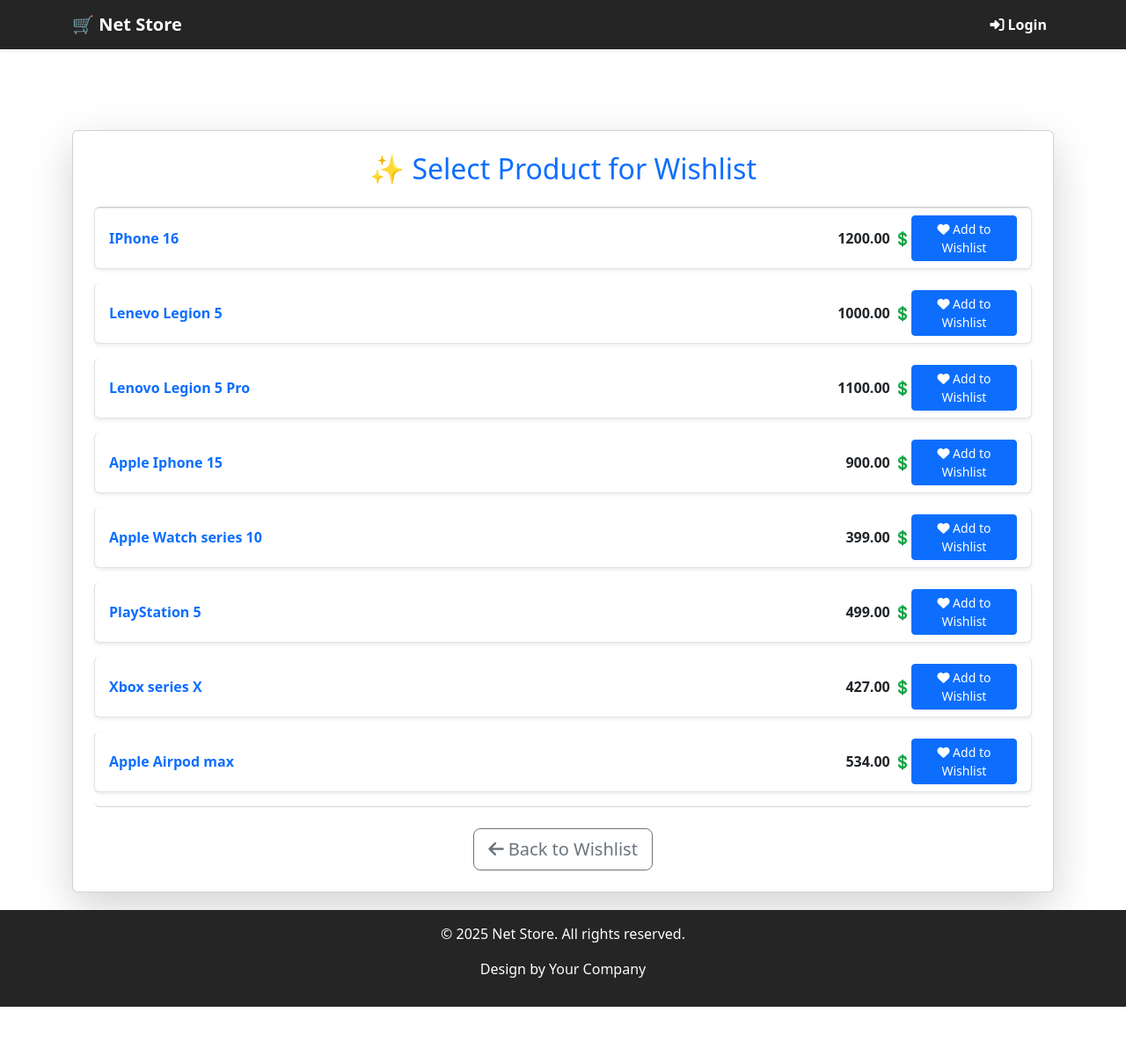
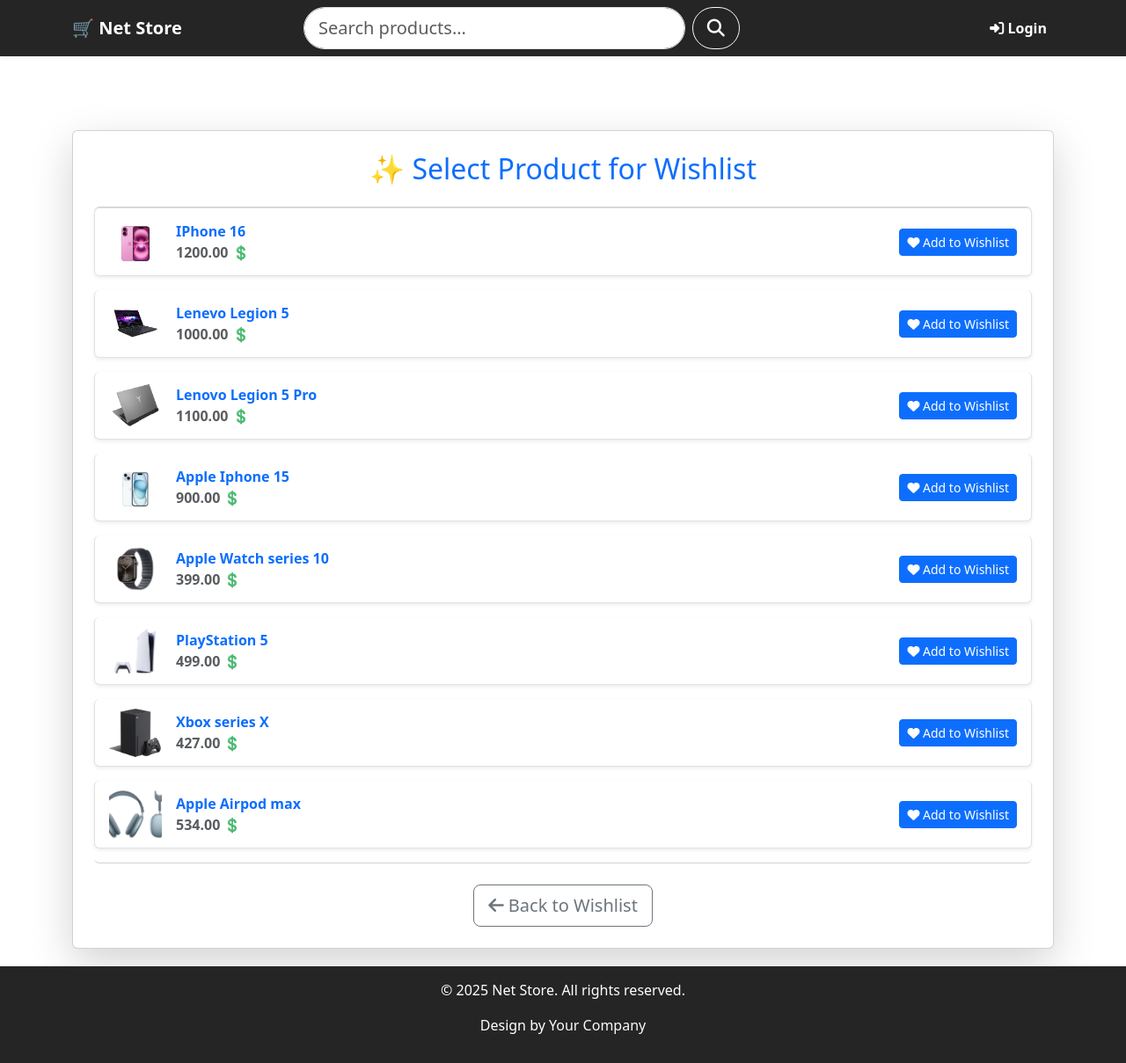
Before and after one commit to aryanpuransanaye/net-store, a Django app: page /customers/product-select/ in a window 1280 px wide. Shown: the whole page at 88% size. Before the commit the page ends 1145 px from the top, so only its background shows below. Run offline with Django 5.2, Linux system fonts and the light colour scheme; data comes from the database, SQL or seed files in the repository; both versions use the stored data as it was after the commit.

Commit message:
Add product search functionality and update navigation with search bar; refactor templates for improved layout

```diff
--- a/customers/templates/customers/product_select.html
+++ b/customers/templates/customers/product_select.html
@@ -8,15 +8,18 @@
         <ul class="list-group">
             {% for product in products %}
                 <li class="list-group-item d-flex justify-content-between align-items-center shadow-sm rounded mb-3">
-                    <div class="d-flex justify-content-between w-100">
-                       <a href="{% url 'products:product-detail' product.id %}" class="fw-bold text-decoration-none">
-                            {{ product.name }}
-                        </a>
+                    <div class="d-flex align-items-center">
+                        <!-- تصویر محصول -->
+                        <img src="{{ product.image.url }}" alt="{{ product.name }}" class="rounded" width="60" height="60" style="object-fit: cover;">
 
-                        <span class="fw-bold">{{ product.price }} 💲</span>
+                        <div class="d-flex flex-column ms-3">
+                            <a href="{% url 'products:product-detail' product.id %}" class="fw-bold text-decoration-none">
+                                {{ product.name }}
+                            </a>
+                            <span class="fw-bold text-muted">{{ product.price }} 💲</span>
+                        </div>
                     </div>
 
-                    <!-- دکمه افزودن به لیست علاقمندی -->
                     <a href="{% url 'customers:wishlist-add' product.id %}" class="btn btn-sm btn-primary">
                         <i class="fas fa-heart"></i> Add to Wishlist
                     </a>
--- a/products/templates/products/home.html
+++ b/products/templates/products/home.html
@@ -75,7 +75,6 @@
             </div>
 
             <div class="col-12 text-center d-flex justify-content-center">
-                <button type="submit" class="btn btn-primary mt-3 me-2">✅ Apply Filters</button>
                 <a href="{% url 'products:home' %}" class="btn btn-sm btn-secondary mt-3">🔄 Reset</a>
             </div>
         </form>
--- a/products/urls.py
+++ b/products/urls.py
@@ -8,5 +8,6 @@ urlpatterns = [
     path('detail/<int:product_id>/', views.product_detail, name='product-detail'),
     path('review/<int:product_id>/', views.product_review, name='product-review'),
     path('add_review/<int:product_id>', views.add_product_review, name='add-product-review'),
+    path('search', views.search_product, name = 'search-product')
 
 ]
--- a/templates/base.html
+++ b/templates/base.html
@@ -106,11 +106,24 @@
 
     <nav class="navbar navbar-expand-lg navbar-dark shadow-sm">
         <div class="container">
-            <a class="navbar-brand fw-bold" href="{% url 'products:home' %}">🛒 Net Store</a>
+
+            <a class="navbar-brand fw-bold me-auto" href="{% url 'products:home' %}">🛒 Net Store</a>
+
             <button class="navbar-toggler" type="button" data-bs-toggle="collapse" data-bs-target="#navbarNav">
                 <span class="navbar-toggler-icon"></span>
             </button>
+
             <div class="collapse navbar-collapse" id="navbarNav">
+                <div class="mx-auto w-50">
+                    <form class="d-flex" method="GET" action="{% url 'products:search-product' %}">
+                        <input class="form-control form-control-lg rounded-pill me-2" type="search" name="q"
+                               placeholder="Search products..." aria-label="Search" required>
+                        <button class="btn btn-lg btn-outline-light rounded-pill" type="submit">
+                            <i class="fas fa-search"></i>
+                        </button>
+                    </form>
+                </div>
+
                 <ul class="navbar-nav ms-auto">
                     {% if user.is_authenticated %}
                         <li class="nav-item"><a class="nav-link" href="{% url 'customers:address-list' %}"><i class="fas fa-map-marker-alt"></i> Addresses</a></li>
@@ -152,23 +165,9 @@
 <script src="https://cdn.jsdelivr.net/npm/bootstrap@5.3.0/dist/js/bootstrap.bundle.min.js"></script>
 <script>
 document.addEventListener("DOMContentLoaded", function () {
-    var menuToggle = document.getElementById("menu-toggle");
-    var sidebar = document.getElementById("sidebar");
-    var closeMenu = document.getElementById("close-menu");
     var overlay = document.getElementById("overlay");
 
-    menuToggle.addEventListener("click", function () {
-        sidebar.classList.add("active");
-        overlay.style.display = "block";
-    });
-
-    closeMenu.addEventListener("click", function () {
-        sidebar.classList.remove("active");
-        overlay.style.display = "none";
-    });
-
     overlay.addEventListener("click", function () {
-        sidebar.classList.remove("active");
         overlay.style.display = "none";
     });
 });
```
Also changed, not shown: customers/templates/customers/wishlist_list.html (+14 -4 lines), products/templates/products/search_results.html (added, +33 -0 lines), products/views.py (+18 -1 lines), db.sqlite3, media/products_image/bento_1_airpod_max_blue__blqgkfdancya_xlarge_2x-Photoroom.png (added), media/products_image/iPhone_15_Blue_PDP_Image_Position-1__WWEN_2048x-Photoroom.png (added).
